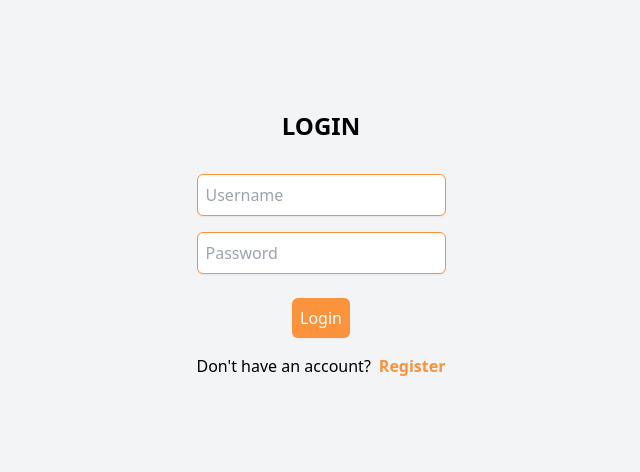
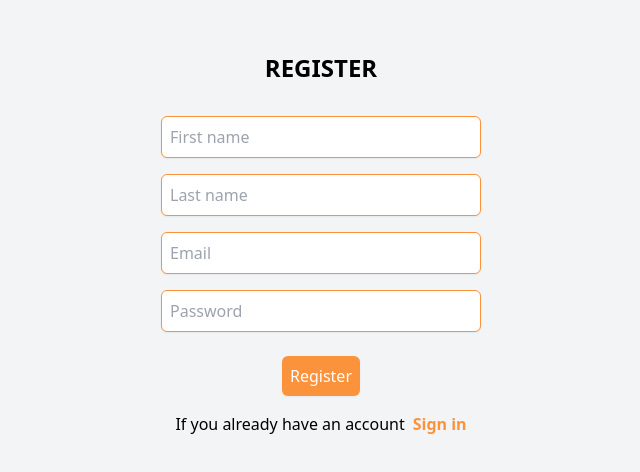
Before and after one commit to KovidaOpatha/Sky-Solar-Solutions, a React (Vite) app in the folder sky_solar_frontend/: page / in a window 1280 px wide. Shown: the part 156-628 px from the top of the page, without its empty margins (319-959 px from the left). Built offline with nearby package versions, Linux system fonts and the light colour scheme.

Commit message:
registerpagecommit

```diff
--- a/sky_solar_frontend/src/main.jsx
+++ b/sky_solar_frontend/src/main.jsx
@@ -1,10 +1,10 @@
 import React from 'react'
 import ReactDOM from 'react-dom/client'
 import './index.css'
-import Loginpage from './pages/loginpage'
+import Registerpage from './pages/registerpage'
 
 ReactDOM.createRoot(document.getElementById('root')).render(
   <React.StrictMode>
-    <Loginpage/>
+    <Registerpage/>
   </React.StrictMode>,
 )
--- a/sky_solar_frontend/src/pages/registerpage.jsx
+++ b/sky_solar_frontend/src/pages/registerpage.jsx
@@ -0,0 +1,42 @@
+import React from 'react'
+
+export default function Registerpage() {
+  return (
+    <div className="flex flex-col justify-center items-center h-screen bg-gray-100">
+        <h1 className="mb-8 text-2xl font-bold text-black">REGISTER</h1>
+      <input
+        type="text"
+        className="mb-4 w-80 border border-orange-400 p-2 rounded-md shadow-sm focus:outline-none focus:ring-2 focus:ring-orange-500"
+        placeholder="First name"
+      />
+      <input
+        type="text"
+        className="mb-4 w-80 border border-orange-400 p-2 rounded-md shadow-sm focus:outline-none focus:ring-2 focus:ring-orange-500"
+        placeholder="Last name"
+      />
+      <input
+        type="text"
+        className="mb-4 w-80 border border-orange-400 p-2 rounded-md shadow-sm focus:outline-none focus:ring-2 focus:ring-orange-500"
+        placeholder="Email"
+      />
+      <input
+        type="password"
+        className="w-80 border border-orange-400 p-2 rounded-md shadow-sm focus:outline-none focus:ring-2 focus:ring-orange-500"
+        placeholder="Password"
+      />
+      <button
+        className="mt-6 bg-orange-400 text-white p-2 rounded-md shadow-sm hover:bg-orange-500 focus:outline-none focus:ring-2 focus:ring-orange-500"
+      >
+        Register
+      </button>
+      <div className="mt-4 flex items-center">
+        <span className="mr-2">If you already have an account</span>
+        <button
+          className="text-orange-400 font-bold focus:outline-none"
+        >
+          Sign in
+        </button>
+      </div>
+    </div>
+  )
+}
```
